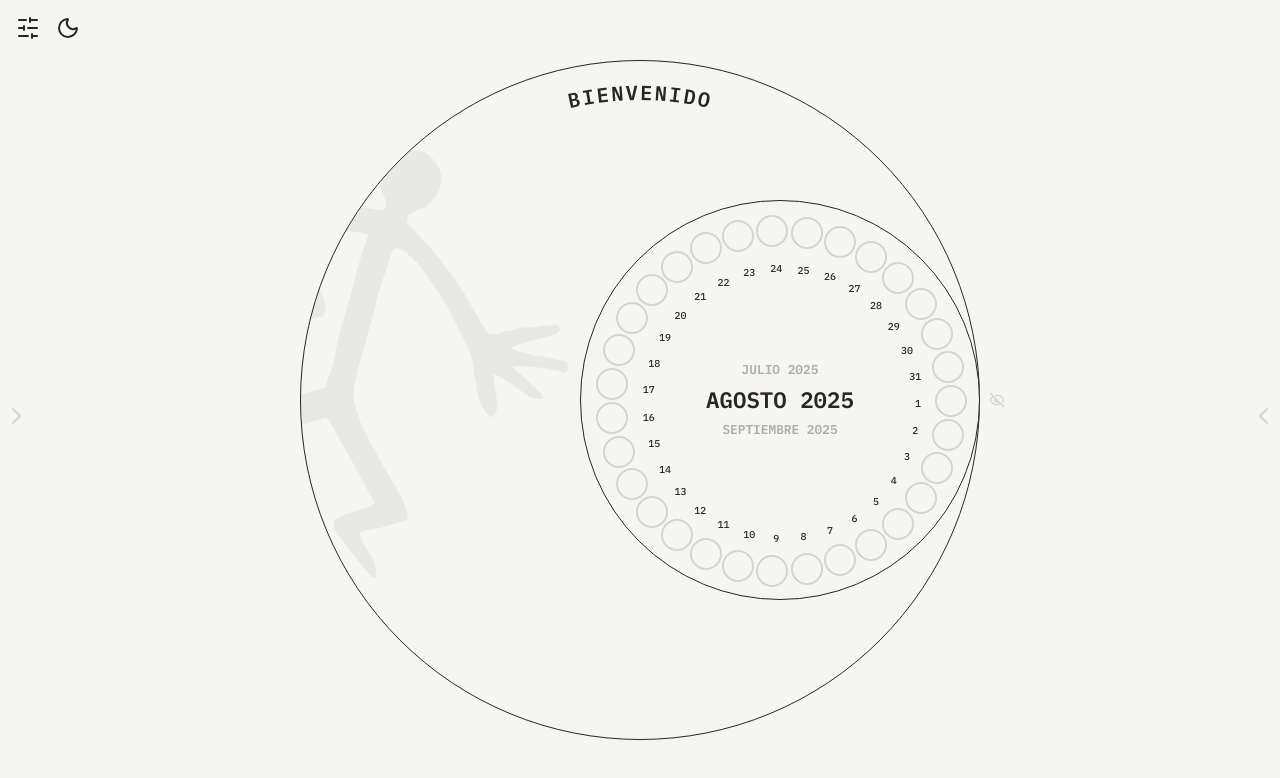
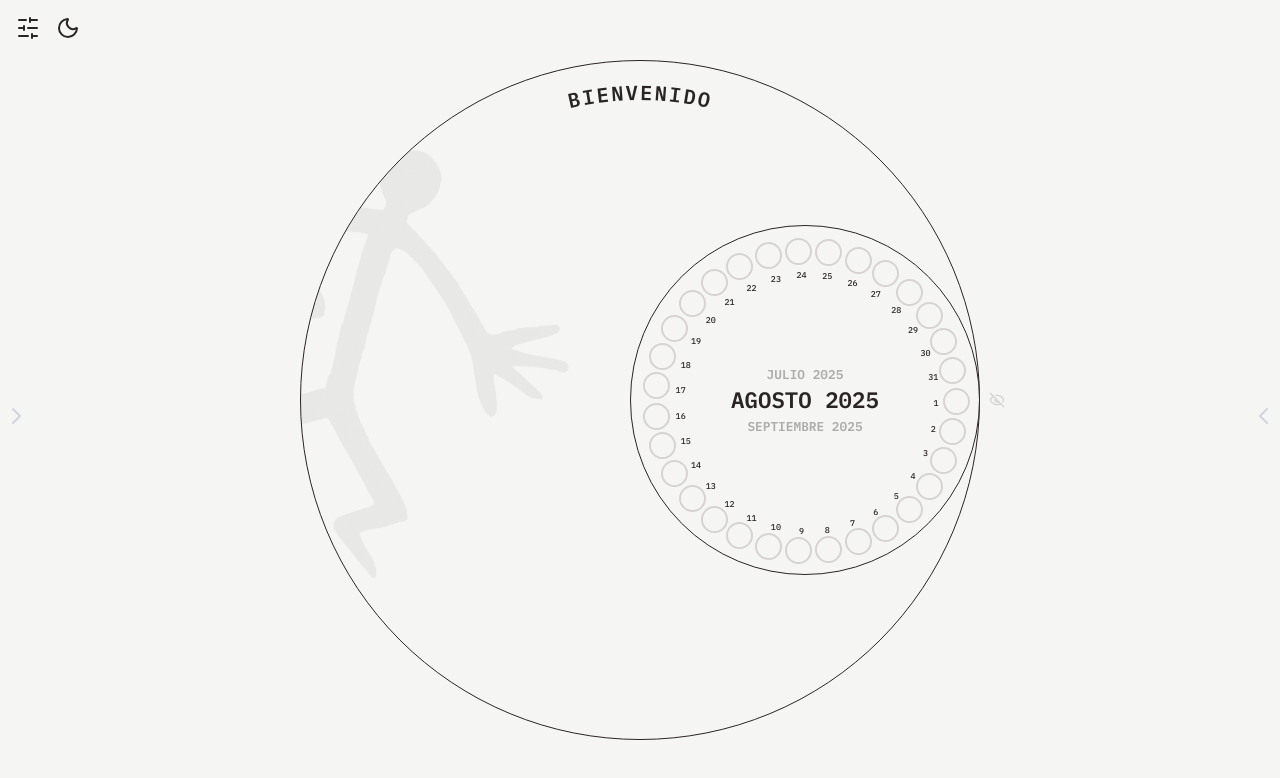
Before and after one commit to DiegoParadiso/recurnote, a React (Vite) app in the folder frontend/: page / in a window 1280 px wide. Shown: the top 778 px of the page. Built offline with nearby package versions, Linux system fonts and the light colour scheme.

Commit message:
refactor: selectedDay como estado único; fix: comportamiento de SelectedDay al cambiar de mes

```diff
--- a/frontend/src/components/Circles/CircleLarge/CircleBackgroundText.jsx
+++ b/frontend/src/components/Circles/CircleLarge/CircleBackgroundText.jsx
@@ -1,5 +1,5 @@
 import React from 'react';
-import useWindowDimensions from '../../../hooks/useWindowDimensions'; // Asegurate que tenés este hook
+import useWindowDimensions from '../../../hooks/useWindowDimensions';
 
 export default function CircleBackgroundText({ circleSize, radius, displayText }) {
   const { width } = useWindowDimensions();
--- a/frontend/src/components/Circles/CircleLarge/CircleLarge.jsx
+++ b/frontend/src/components/Circles/CircleLarge/CircleLarge.jsx
@@ -12,7 +12,7 @@ import formatDateKey from '../../../utils/formatDateKey';
 import { useItems } from '../../../context/ItemsContext';
 import BottomToast from '../../common/BottomToast';
 
-export default function CircleLarge({ showSmall, selectedDay, setSelectedDay, isMobile }) {
+export default function CircleLarge({ showSmall, selectedDay, setSelectedDay }) {
   const { itemsByDate, setItemsByDate } = useItems();
   const { width } = useWindowDimensions();
   const containerRef = useRef(null);
@@ -143,15 +143,20 @@ export default function CircleLarge({ showSmall, selectedDay, setSelectedDay, is
         margin: '0 auto',
       }}
     >
+      {/* Desktop: CircleSmall con isSmallScreen = false para que use tamaño grande */}
       {!isSmallScreen && showSmall && (
         <div className="absolute right-0 top-1/2 -translate-y-1/2" style={{ zIndex: 10 }}>
-          <CircleSmall onDayClick={setSelectedDay} isSmallScreen={false} selectedDay={selectedDay} />
+          <CircleSmall
+            onDayClick={setSelectedDay}
+            isSmallScreen={false}    // Desktop
+            selectedDay={selectedDay}
+            setSelectedDay={setSelectedDay}
+          />
         </div>
       )}
-
       {isSmallScreen && showSmall && (
         <div
-          className="absolute z-[10] flex items-center justify-center"
+          className="fixed z-[10] flex items-center justify-center"
           style={{
             backgroundColor: 'var(--color-bg)',
             borderRadius: '50%',
@@ -164,14 +169,14 @@ export default function CircleLarge({ showSmall, selectedDay, setSelectedDay, is
         >
           <CircleSmall
             onDayClick={setSelectedDay}
-            isSmallScreen={true}
+            isSmallScreen={true}    // Mobile
             selectedDay={selectedDay}
-            size={circleSize}
+            setSelectedDay={setSelectedDay}
+            size={circleSize}       // Pasamos el tamaño calculado
           />
         </div>
       )}
 
-      {/* Decoración (background text) siempre visible */}
       <CircleBackgroundText
         circleSize={circleSize}
         radius={radius}
@@ -179,7 +184,6 @@ export default function CircleLarge({ showSmall, selectedDay, setSelectedDay, is
         isSmallScreen={isSmallScreen}
       />
 
-      {/* Zona de drop */}
       <div
         ref={containerRef}
         onDragOver={(e) => e.preventDefault()}
--- a/frontend/src/components/Circles/CircleSmall/CircleSmall.jsx
+++ b/frontend/src/components/Circles/CircleSmall/CircleSmall.jsx
@@ -1,19 +1,27 @@
+import React, { useState } from 'react';
 import { DateTime } from 'luxon';
 import MonthHeader from './MonthHeader';
 import DaysButtons from './DaysButtons';
-import { useCircleSmallDates } from '../../../hooks/useCircleSmallDates';
 import { useSwipeMonthNavigation } from '../../../hooks/useSwipeMonthNavigation';
 
-export default function CircleSmall({ onDayClick, isSmallScreen, selectedDay, size }) {
-  const circleSize = size ?? (isSmallScreen ? 350 : 400);
+export default function CircleSmall({
+  onDayClick,
+  selectedDay,
+  setSelectedDay,
+  size,
+}) {
+  // Forzamos tamaño fijo para móviles (ej: 350)
+  const circleSize = size ?? 350;
 
-  const { selectedDate, setSelectedDate, currentDate, setCurrentDate } = useCircleSmallDates(selectedDay, onDayClick);
-  const { handleMouseDown, handleMouseUp, handleTouchStart, handleTouchEnd } = useSwipeMonthNavigation(setCurrentDate);
+  const [currentDate, setCurrentDate] = useState(DateTime.now());
+  const { handleMouseDown, handleMouseUp, handleTouchStart, handleTouchEnd } =
+    useSwipeMonthNavigation(setCurrentDate);
 
-  const radius = circleSize / 2 - (isSmallScreen ? 25 : 30);
+  // Variables fijas para mantener diseño antiguo y proporciones perfectas
+  const radius = circleSize / 2 - 25;
   const center = circleSize / 2;
-  const buttonSize = isSmallScreen ? 27 : 32;
-  const labelDistanceFromCenter = isSmallScreen ? -22 : -35;
+  const buttonSize = 27;
+  const labelDistanceFromCenter = -22;
 
   const prevDate = currentDate.minus({ months: 1 });
   const nextDate = currentDate.plus({ months: 1 });
@@ -22,12 +30,12 @@ export default function CircleSmall({ onDayClick, isSmallScreen, selectedDay, si
     position: 'relative',
     width: `${circleSize}px`,
     height: `${circleSize}px`,
-    margin: isSmallScreen ? '0 auto' : '0 0 0 auto',
+    margin: '0 auto',
     zIndex: 20,
     backgroundColor: 'var(--color-bg)',
     color: 'var(--color-text-primary)',
     border: '1px solid var(--color-text-primary)',
-    borderRadius: '9999px',
+    borderRadius: '9999px', // círculo perfecto
     transition: 'background-color 0.3s ease, color 0.3s ease',
   };
 
@@ -45,14 +53,18 @@ export default function CircleSmall({ onDayClick, isSmallScreen, selectedDay, si
       onTouchEnd={handleTouchEnd}
       style={containerStyle}
     >
-      <MonthHeader date={prevDate} position="previous" onClick={() => setCurrentDate(prevDate)} />
+      <MonthHeader date={prevDate} position="previous" onClick={() => {
+        setCurrentDate(prevDate);
+      }} />
       <MonthHeader date={currentDate} position="current" />
-      <MonthHeader date={nextDate} position="next" onClick={() => setCurrentDate(nextDate)} />
+      <MonthHeader date={nextDate} position="next" onClick={() => {
+        setCurrentDate(nextDate);
+      }} />
 
       <DaysButtons
         currentDate={currentDate}
-        selectedDate={selectedDate}
-        setSelectedDate={setSelectedDate}
+        selectedDay={selectedDay}
+        setSelectedDay={setSelectedDay}
         onDayClick={onDayClick}
         radius={radius}
         center={center}
--- a/frontend/src/components/Circles/CircleSmall/DayButton.jsx
+++ b/frontend/src/components/Circles/CircleSmall/DayButton.jsx
@@ -46,7 +46,7 @@ export default function DayButton({
             userSelect: 'none',
             color: isSelected
               ? 'var(--color-text-primary)'
-              : 'var(--color-text-primary)', // mismo color para simplificar
+              : 'var(--color-text-primary)',
             transition: 'color 0.3s ease',
           }}
         >
--- a/frontend/src/components/Circles/CircleSmall/DaysButtons.jsx
+++ b/frontend/src/components/Circles/CircleSmall/DaysButtons.jsx
@@ -3,8 +3,8 @@ import DayButton from './DayButton';
 
 export default function DaysButtons({
   currentDate,
-  selectedDate,
-  setSelectedDate,
+  selectedDay,
+  setSelectedDay,
   onDayClick,
   radius,
   center,
@@ -22,9 +22,9 @@ export default function DaysButtons({
         const dayNumber = i + 1;
 
         const isSelected =
-          selectedDate?.day === dayNumber &&
-          selectedDate?.month === currentDate.month &&
-          selectedDate?.year === currentDate.year;
+          selectedDay?.day === dayNumber &&
+          selectedDay?.month === currentDate.month &&
+          selectedDay?.year === currentDate.year;
 
         return (
           <DayButton
@@ -39,8 +39,8 @@ export default function DaysButtons({
             isSelected={isSelected}
             onClick={() => {
               const newSelected = currentDate.set({ day: dayNumber });
-              setSelectedDate(newSelected);
-              onDayClick(newSelected.toObject());
+              setSelectedDay(newSelected.toObject());
+              onDayClick?.(newSelected.toObject());
             }}
             buttonSize={buttonSize}
             labelDistanceFromCenter={labelDistanceFromCenter}
```
Lines whose indentation alone changed are shown as unchanged.
